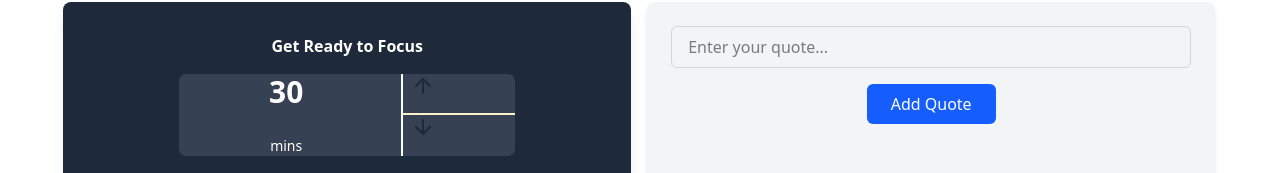
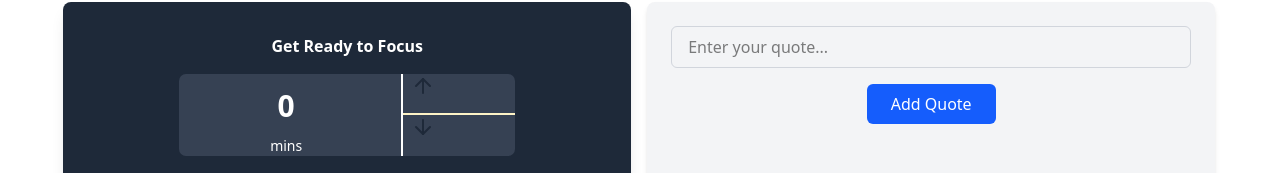
Before and after one commit to Depthabdre/StudyMode, a React (Vite) app: page / in a window 1280 px wide. Shown: the part 202-375 px from the top of the page. Built offline with nearby package versions, Linux system fonts and the light colour scheme.

Commit message:
FocuSession satarter component

```diff
--- a/src/App.jsx
+++ b/src/App.jsx
@@ -8,6 +8,7 @@ export default function App() {
   const [totalSeconds, setTotalSeconds] = useState(0);
   const [quotes, setQuotes] = useState([]);  // Fixed spelling here
   const intervalId = useRef(null); // Store interval reference
+  const TotalSessionMinute = useRef(0)
 
   useEffect(() => {
     if (isRun) {
@@ -33,7 +34,7 @@ export default function App() {
   return (
     <main className="grid grid-cols-2 grid-rows-4 gap-4 w-[90vw] h-screen items-start justify-center  m-0 p-0">
       <Mode  />
-      {isRun ? <TimeStarter clickHandler={clickHandler} isRun={isRun} totalSeconds={totalSeconds} /> : <FocusSession/>}
+      {isRun ? <TimeStarter clickHandler={clickHandler} isRun={isRun} totalSeconds={totalSeconds} /> : <FocusSession TotalSessionMinute={TotalSessionMinute} setIsRun={setIsRun} />}
 
       <Quotes quotes={quotes} setQuotes={setQuotes} /> {/* Fixed prop name here */}
     </main>
@@ -411,9 +412,32 @@ function CircularTicker({ children , activeColors }){
 }
 
 
-function FocusSession(){
+function FocusSession({TotalSessionMinute,setIsRun}){
+
+  const [totalMinutes,setTotalMinutes] = useState(0)
 
   const breaks = 0;
+
+  function FocusSessionStarter(){
+    TotalSessionMinute.current = totalMinutes;
+    setIsRun(true);
+  }
+
+  function decHandler(){
+    if (totalMinutes >= 5)
+      setTotalMinutes( totalMinutes - 5)
+
+  }
+  function incHandler(){
+    setTotalMinutes( totalMinutes + 5)
+
+  }
+  function onChangeHandler(e){
+    let totminutes = parseInt(e.target.value);
+    setTotalMinutes(totminutes);
+
+
+  }
 
 return (
 <section className='flex flex-col justify-start items-center  shadow-lg bg-gray-800 text-white p-8 rounded-lg h-full  row-span-2  gap-4'>
@@ -423,17 +447,27 @@ return (
 <div className="grid grid-rows-2 grid-cols-3  bg-gray-700 rounded-[7px] w-2/3 h-1/4  ">
   <div className="row-span-2 col-span-2 flex flex-col justify-between items-center border-l-neutral-300 border-r-2 pr-2">
 
-    <p className="font-bold text-3xl">30</p>
+  <input
+  type="text"
+  inputMode="numeric"
+  pattern="[0-9]*"
+  value = {totalMinutes}
+  onChange={onChangeHandler}
+  onInput={(e) => e.target.value = e.target.value.replace(/\D/g, '')}
+  className="font-bold text-3xl w-2/3 h-3/7 m-auto text-center border border-transparent rounded-md outline-none transition duration-200
+             focus:border-blue-500 focus:ring-2 focus:ring-blue-300
+             hover:border-gray-400"
+/>
     <span className="text-sm">mins</span>
 
   </div>
   <div className=" text-gray-800 text-3xl border-b-2 border-amber-100 pl-2">
-      <ArrowUp className="cursor-pointer hover:text-blue-500 transition-transform hover:scale-110 " />
+      <ArrowUp onClick={incHandler} className="cursor-pointer hover:text-blue-500 transition-transform hover:scale-110 " />
 
 
   </div>
   <div className=" text-gray-800 text-3xl  border-amber-100 pl-2">
-  <ArrowDown className="cursor-pointer hover:text-gray-950 transition-transform hover:scale-110" />
+  <ArrowDown onClick={decHandler} className="cursor-pointer hover:text-gray-950 transition-transform hover:scale-110" />
   </div>
 
 </div>
@@ -443,7 +477,7 @@ return (
 </div>
 
 <div className="bg-blue-700 rounded-md p-2 text-blue-50 font-bold hover:scale-110 transition-transform duration-500 ease-linear">
-  <button className="inline-flex gap-2" >
+  <button className="inline-flex gap-2" onClick={FocusSessionStarter} >
     <Play className="cursor-pointer  hover:scale-110 transition-transform" />
     Start Focus Session</button>
 </div>
--- a/src/index.css
+++ b/src/index.css
@@ -1,4 +1,7 @@
 @import "tailwindcss";
+
+
+
 
 body, html {
     margin-left: 2.5%;
```
